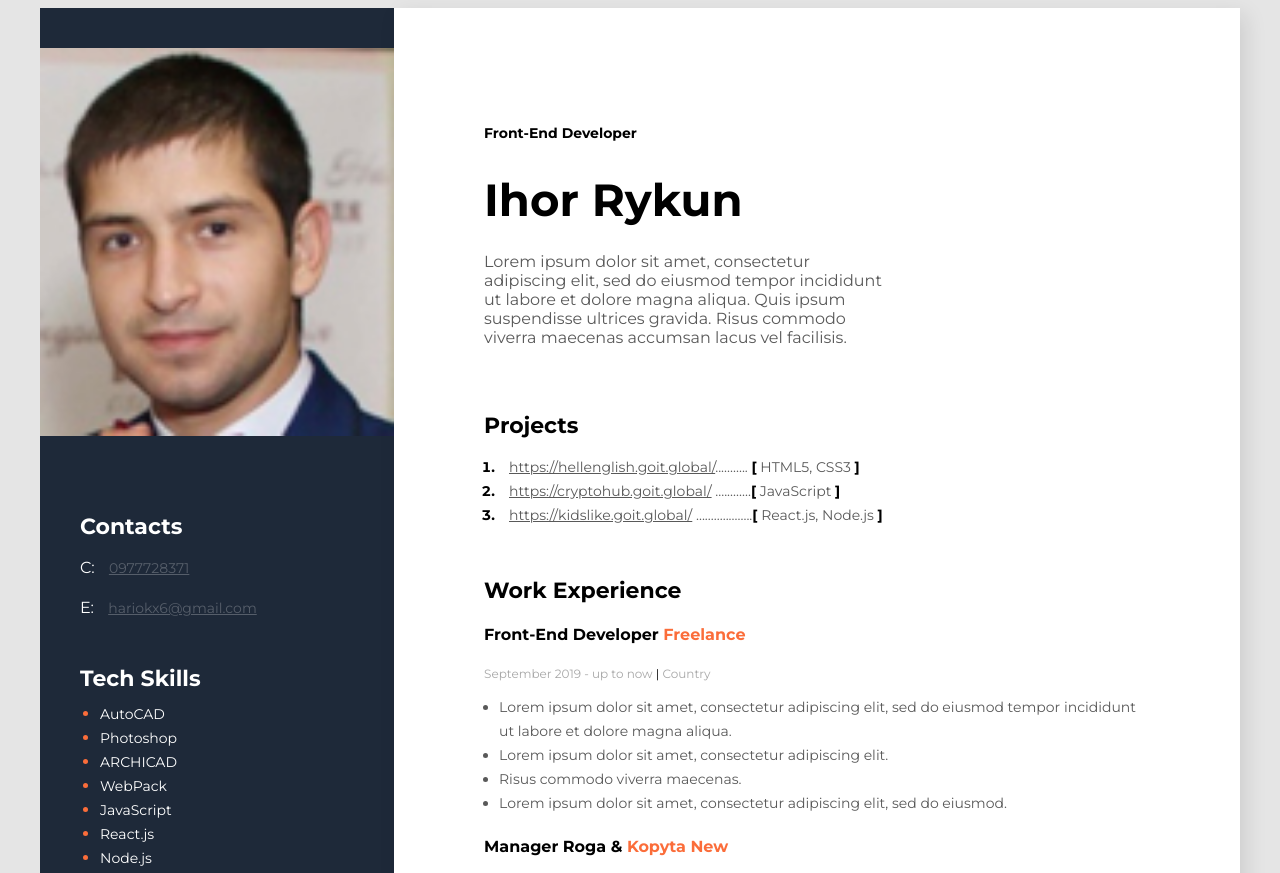
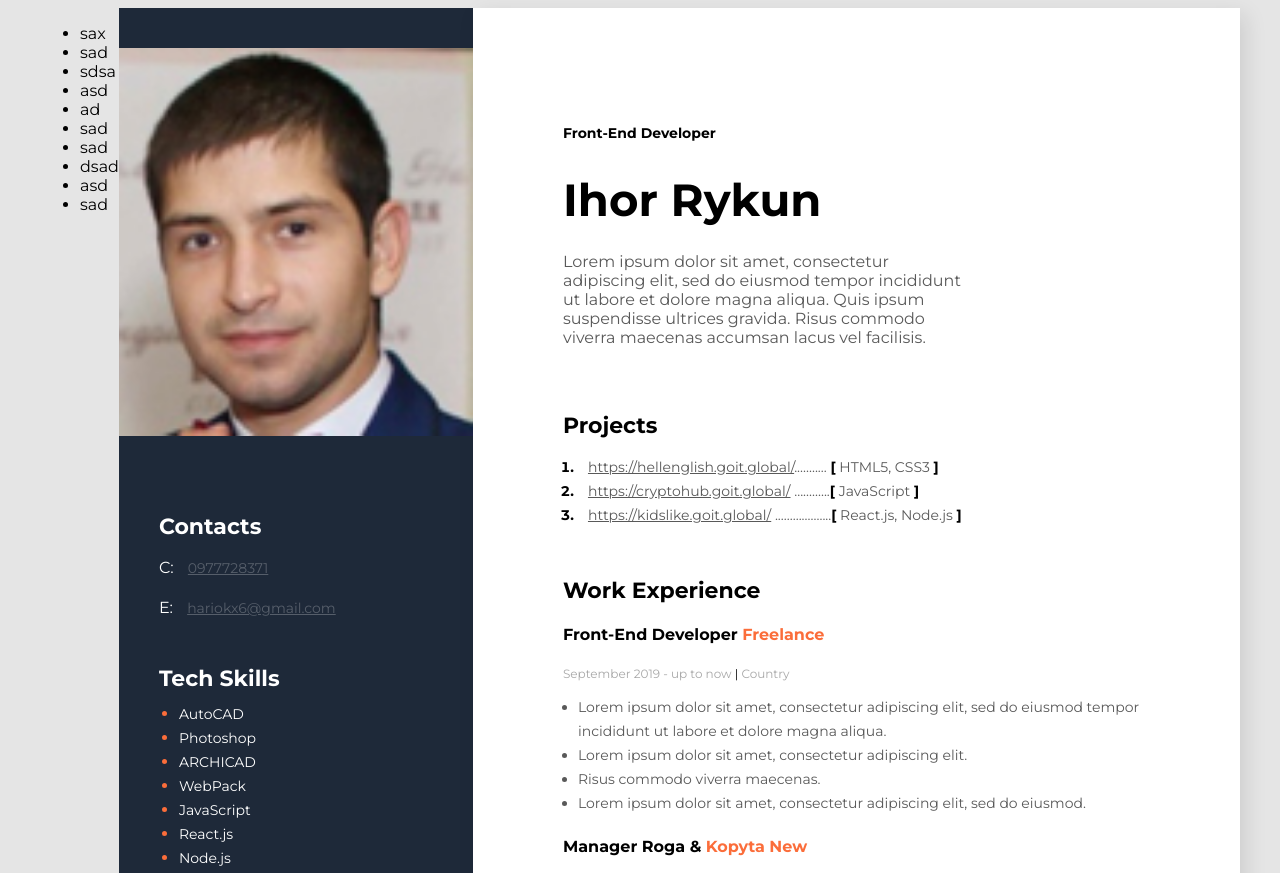
Before and after one commit to IhorRykun/goit, a plain HTML site: page index.html in a window 1280 px wide. Shown: the top 873 px of the page. Drawn offline with Linux system fonts and the light colour scheme.

Commit message:
доповнили списки

```diff
--- a/index.html
+++ b/index.html
@@ -5,6 +5,7 @@
     <meta charset="UTF-8">
     <meta http-equiv="X-UA-Compatible" content="IE=edge">
     <meta name="viewport" content="width=device-width, initial-scale=1.0">
+    <meta name="description" content="Резюме" />
     <link rel="preconnect" href="https://fonts.googleapis.com">
     <link rel="preconnect" href="https://fonts.gstatic.com" crossorigin>
     <link href="https://fonts.googleapis.com/css2?family=Montserrat:wght@400;700&display=swap" rel="stylesheet">
@@ -137,6 +138,18 @@
                 </div>
             </div>
         </aside>
+        <ul>
+            <li>sax</li>
+            <li>sad</li>
+            <li>sdsa</li>
+            <li>asd</li>
+            <li>ad</li>
+            <li>sad</li>
+            <li>sad</li>
+            <li>dsad</li>
+            <li>asd</li>
+            <li>sad</li>
+        </ul>
     </div>
 </body>
 
```
